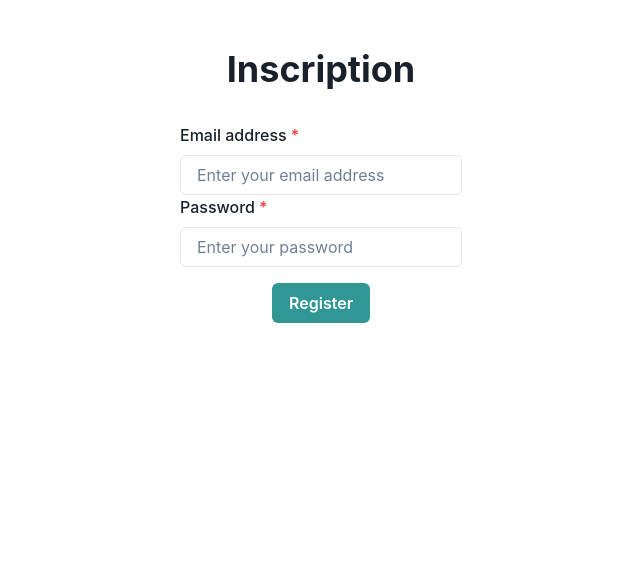
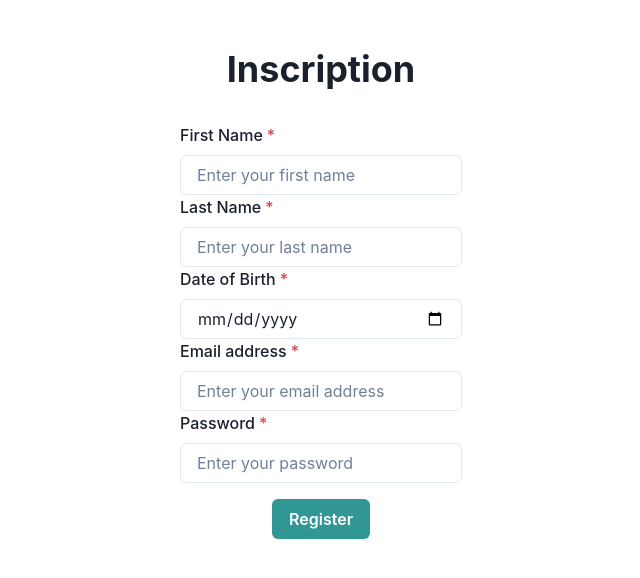
Before and after one commit to lerbix/SmartFlow-Blockchain-Cardano, a React (Vite) app in the folder cardano-front/: page /register in a window 1280 px wide. Shown: the top 578 px of the page, without its empty margins (319-959 px from the left). Built offline with nearby package versions, Linux system fonts and the light colour scheme.

Commit message:
ajout de champs lors de l'inscription

```diff
--- a/cardano-front/src/components/RegistrationForm.jsx
+++ b/cardano-front/src/components/RegistrationForm.jsx
@@ -4,6 +4,9 @@ import AuthenticationService from "../services/AuthenticationService.js";
 // import { auth } from "../firebase";
 
 const RegistrationForm = () => {
+    const [firstName, setFirstName] = useState("");
+    const [lastName, setLastName] = useState("");
+    const [birthdate, setBirthdate] = useState("");
     const [email, setEmail] = useState("");
     const [password, setPassword] = useState("");
     const [isSuccess, setIsSuccess] = useState(false);
@@ -12,7 +15,7 @@ const RegistrationForm = () => {
     const handleRegister = async (event) => {
         event.preventDefault();
         try {
-            await AuthenticationService.register(email, password);
+            await AuthenticationService.register(email, password, firstName, lastName, birthdate);
             console.log('Utilisateur inscrit');
             setIsSuccess(true);
             setIsError(false);
@@ -37,6 +40,36 @@ const RegistrationForm = () => {
                     Une erreur est survenue, veuillez réessayer.
                 </Alert>
             )}
+
+            <FormControl id="firstName" isRequired>
+                <FormLabel>First Name</FormLabel>
+                <Input
+                    type="text"
+                    placeholder="Enter your first name"
+                    value={firstName}
+                    onChange={(event) => setFirstName(event.target.value)}
+                />
+            </FormControl>
+
+            <FormControl id="lastName" isRequired>
+                <FormLabel>Last Name</FormLabel>
+                <Input
+                    type="text"
+                    placeholder="Enter your last name"
+                    value={lastName}
+                    onChange={(event) => setLastName(event.target.value)}
+                />
+            </FormControl>
+
+            <FormControl id="birthdate" isRequired>
+                <FormLabel>Date of Birth</FormLabel>
+                <Input
+                    type="date"
+                    placeholder="Enter your date of birth"
+                    value={birthdate}
+                    onChange={(event) => setBirthdate(event.target.value)}
+                />
+            </FormControl>
 
             <FormControl id="email" isRequired>
                 <FormLabel>Email address</FormLabel>
--- a/cardano-front/src/services/AuthenticationService.js
+++ b/cardano-front/src/services/AuthenticationService.js
@@ -1,5 +1,6 @@
 import { initializeApp } from "firebase/app";
 import { getAuth, createUserWithEmailAndPassword, signInWithEmailAndPassword, signOut } from "firebase/auth";
+import { getFirestore, doc, setDoc } from 'firebase/firestore';
 import firebaseConfig from "../utils/firebaseConfig.js";
 
 // Initialize Firebase
@@ -8,12 +9,24 @@ const app = initializeApp(firebaseConfig);
 // Initialize Firebase Authentication and get a reference to the service
 const auth = getAuth(app);
 
+// Initialize Cloud Firestore and get a reference to the service
+const db = getFirestore(app);
+
 class AuthenticationService {
 
     // Méthode pour inscrire un nouvel utilisateur
-    async register(email, password) {
+    async register(email, password, firstName, lastName, birthdate) {
         try {
             const result = await createUserWithEmailAndPassword(auth, email, password);
+
+            // Ajouter les données utilisateur personnalisées dans la base de données Firestore
+            const userDocRef = doc(db, 'users', result.user.uid);
+            await setDoc(userDocRef, {
+                firstName : firstName,
+                lastName : lastName,
+                birthDate : birthdate,
+            });
+
             return result.user;
         } catch (error) {
             throw new Error(error.message);
```
